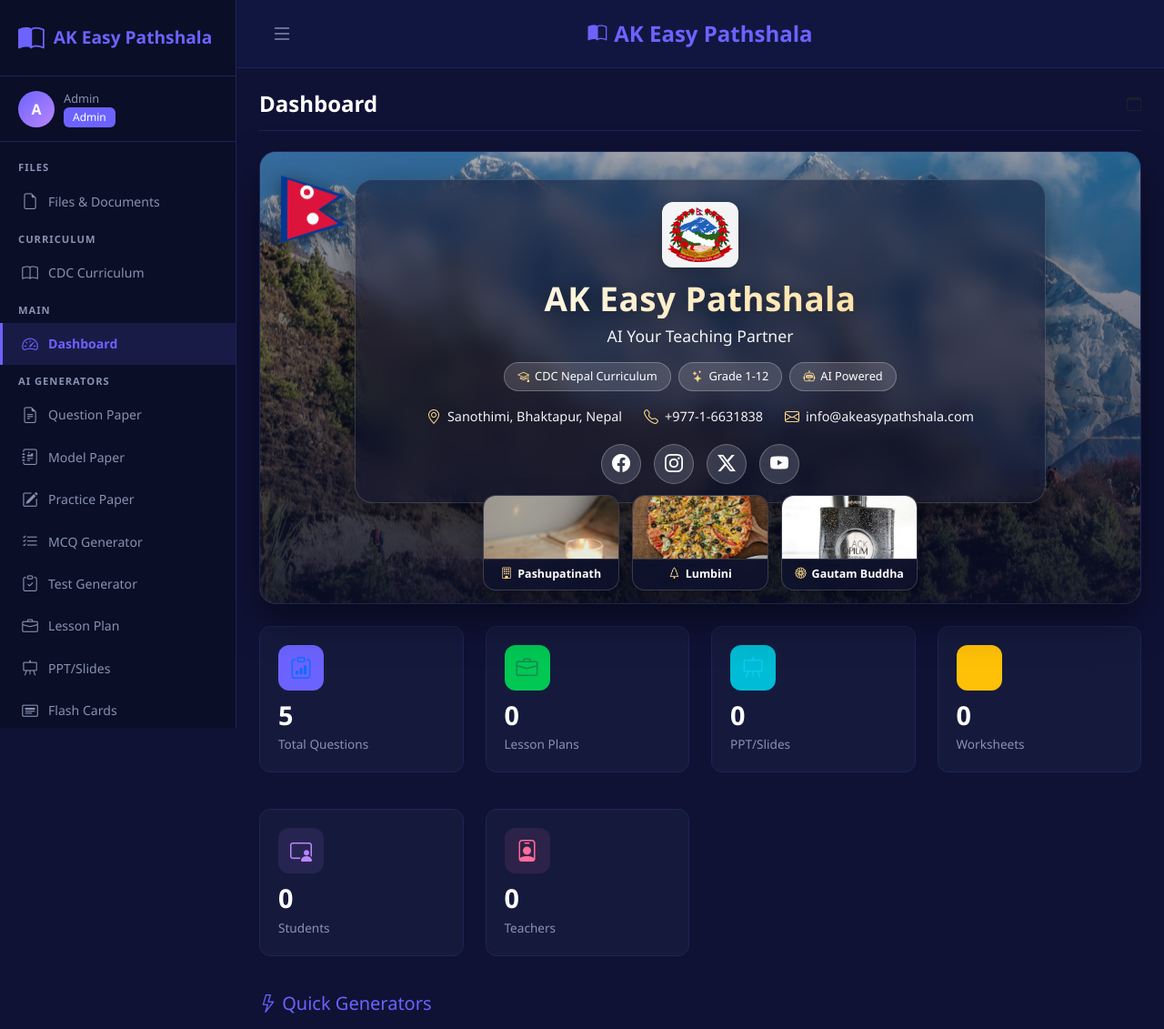
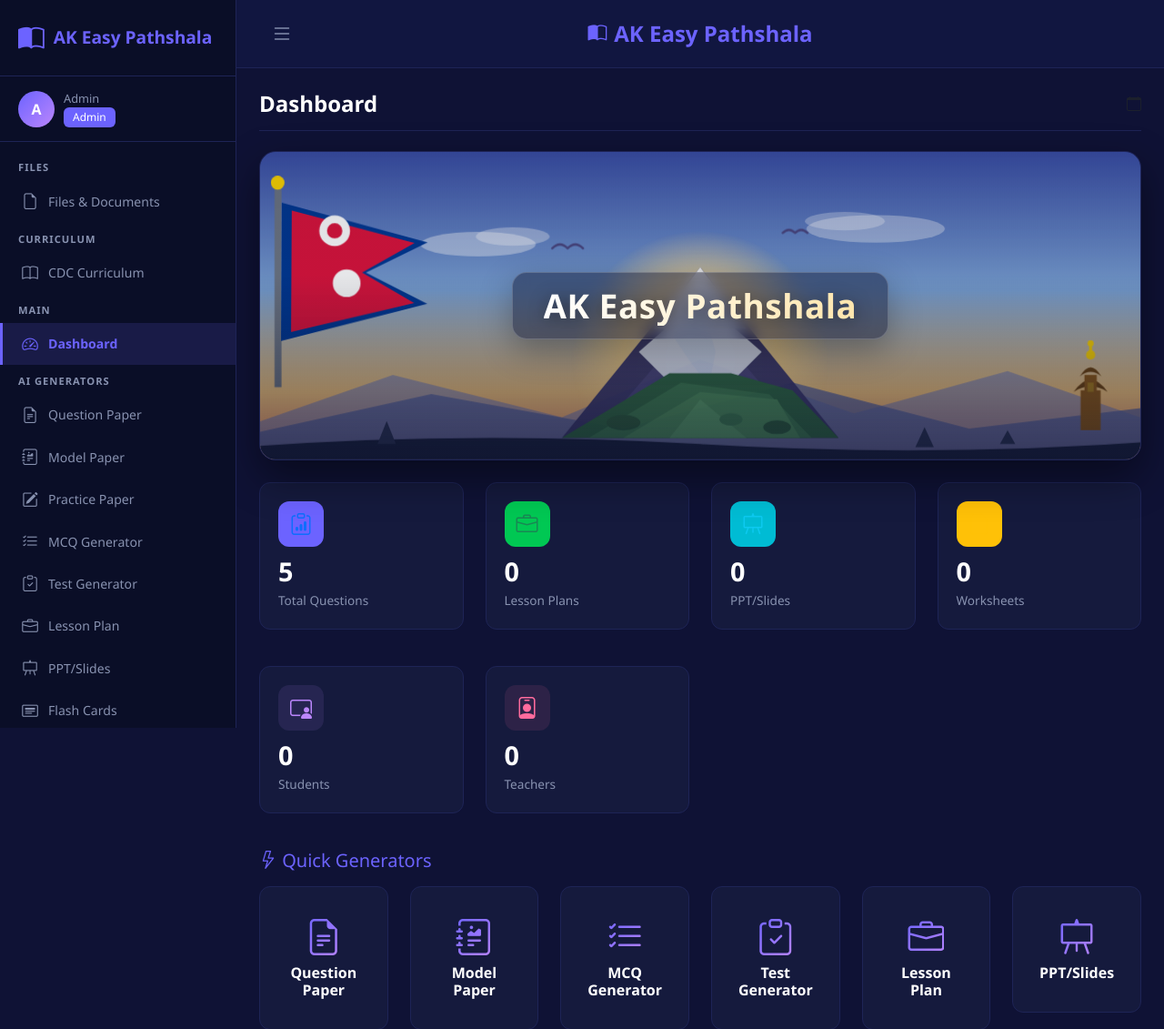
Before and after one commit to anilkurmi/AK-Easy-Pathshala-2027, a Flask app: page /dashboard in a window 1280 px wide. Shown: the top 1131 px of the page at 91% size. Run offline with Flask 3, Linux system fonts and the light colour scheme; a user stored in the database is signed in; data comes from the database, SQL or seed files in the repository; data that the repository does not hold is empty.

Commit message:
Add greenery to mountain base in hero banner

```diff
--- a/static/css/style.css
+++ b/static/css/style.css
@@ -311,7 +311,7 @@ body {
     position: relative;
     border-radius: 18px;
     overflow: hidden;
-    min-height: 400px;
+    min-height: 340px;
     display: flex;
     align-items: center;
     justify-content: center;
@@ -319,49 +319,23 @@ body {
     border: 1px solid var(--card-border);
 }
 
-.hero-bg {
+.hero-scene {
     position: absolute;
     top: 0; left: 0; right: 0; bottom: 0;
-    background-size: cover;
-    background-position: center;
-    animation: kenburns 22s ease-in-out infinite alternate;
-    transform-origin: center;
     z-index: 0;
 }
 
-@keyframes kenburns {
-    0% { transform: scale(1) translate(0, 0); }
-    50% { transform: scale(1.12) translate(-1.5%, 1.5%); }
-    100% { transform: scale(1) translate(0, 0); }
+.hero-scene svg {
+    width: 100%;
+    height: 100%;
+    display: block;
 }
 
-.hero-overlay-gradient {
+.hero-banner-overlay {
     position: absolute;
     top: 0; left: 0; right: 0; bottom: 0;
-    background: linear-gradient(180deg, rgba(10,14,39,0.35) 0%, rgba(10,14,39,0.55) 45%, rgba(10,14,39,0.88) 100%);
+    background: linear-gradient(180deg, rgba(10,14,39,0.15) 0%, rgba(10,14,39,0.1) 40%, rgba(10,14,39,0.55) 100%);
     z-index: 1;
-}
-
-.hero-flag {
-    position: absolute;
-    top: 18px;
-    left: 18px;
-    z-index: 3;
-    filter: drop-shadow(0 4px 10px rgba(0,0,0,0.5));
-}
-
-.hero-flag svg { display: block; }
-
-.flag-waving {
-    transform-origin: 10px 90px;
-    animation: flagWave 3.2s ease-in-out infinite;
-}
-
-@keyframes flagWave {
-    0%, 100% { transform: rotate(0deg) skewY(0deg); }
-    25% { transform: rotate(3deg) skewY(1.5deg); }
-    50% { transform: rotate(0deg) skewY(0deg); }
-    75% { transform: rotate(-3deg) skewY(-1.5deg); }
 }
 
 .hero-inner {
@@ -370,207 +344,94 @@ body {
     width: 100%;
     display: flex;
     justify-content: center;
-    padding: 30px 22px 110px;
+    align-items: center;
+    padding: 20px;
 }
 
 .hero-main {
     text-align: center;
-    max-width: 760px;
-    width: 100%;
-    padding: 24px 28px 20px;
-    border-radius: 20px;
-    background: rgba(12, 16, 45, 0.5);
-    backdrop-filter: blur(12px);
-    -webkit-backdrop-filter: blur(12px);
-    border: 1px solid rgba(255,255,255,0.15);
-    box-shadow: 0 14px 40px rgba(0,0,0,0.35);
+    padding: 14px 34px;
+    border-radius: 16px;
+    background: rgba(12, 16, 45, 0.45);
+    backdrop-filter: blur(8px);
+    -webkit-backdrop-filter: blur(8px);
+    border: 1px solid rgba(255,255,255,0.18);
+    box-shadow: 0 12px 36px rgba(0,0,0,0.3);
 }
-
-.hero-logo-wrap { margin-bottom: 12px; }
-
-.hero-logo-left { text-align: left; }
-.hero-logo-center { text-align: center; }
-.hero-logo-right { text-align: right; }
-
-.hero-logo-img {
-    height: 72px;
-    max-width: 160px;
-    object-fit: contain;
-    background: rgba(255,255,255,0.95);
-    border-radius: 12px;
-    padding: 6px;
-    box-shadow: 0 6px 18px rgba(0,0,0,0.25);
-}
-
-.hero-logo-icon {
-    width: 74px;
-    height: 74px;
-    margin: 0 auto;
-    background: linear-gradient(135deg, var(--accent), var(--purple));
-    border-radius: 50%;
-    display: flex;
-    align-items: center;
-    justify-content: center;
-    font-size: 2.1rem;
-    color: #fff;
-    box-shadow: 0 8px 24px rgba(108, 99, 255, 0.45);
-}
-
-.hero-logo-left .hero-logo-icon { margin: 0; }
-.hero-logo-right .hero-logo-icon { margin-left: auto; margin-right: 0; }
 
 .hero-title {
     font-size: 2.3rem;
     font-weight: 800;
     color: #fff;
-    margin: 0 0 6px;
-    letter-spacing: 0.5px;
-    background: linear-gradient(90deg, #fff, #ffd98a);
+    margin: 0;
+    letter-spacing: 0.6px;
+    background: linear-gradient(90deg, #ffffff, #ffe6ad);
     -webkit-background-clip: text;
     -webkit-text-fill-color: transparent;
     background-clip: text;
-    filter: drop-shadow(0 3px 10px rgba(0,0,0,0.4));
+    filter: drop-shadow(0 3px 10px rgba(0,0,0,0.45));
 }
 
-.hero-tagline {
-    font-size: 1.1rem;
-    color: rgba(255,255,255,0.95);
-    margin: 0 0 16px;
-    font-weight: 400;
+/* Hero SVG animations */
+.flag-waving {
+    transform-origin: 55px 155px;
+    animation: flagWave 3.2s ease-in-out infinite;
 }
 
-.hero-chips {
-    display: flex;
-    flex-wrap: wrap;
-    justify-content: center;
-    gap: 8px;
-    margin-bottom: 16px;
+@keyframes flagWave {
+    0%, 100% { transform: rotate(0deg) skewY(0deg); }
+    25% { transform: rotate(2.5deg) skewY(1.5deg); }
+    50% { transform: rotate(0deg) skewY(0deg); }
+    75% { transform: rotate(-2.5deg) skewY(-1.5deg); }
 }
 
-.hero-chips .chip {
-    display: inline-flex;
-    align-items: center;
-    gap: 6px;
-    background: rgba(255,255,255,0.14);
-    border: 1px solid rgba(255,255,255,0.25);
-    border-radius: 30px;
-    padding: 5px 14px;
-    font-size: 0.8rem;
-    color: #fff;
-    font-weight: 500;
+.cloud {
+    animation: cloudFloat 24s linear infinite;
 }
 
-.hero-chips .chip i { color: #ffd98a; }
-
-.hero-meta {
-    display: flex;
-    flex-wrap: wrap;
-    justify-content: center;
-    gap: 8px 24px;
-    margin-bottom: 18px;
+.cloud-slow {
+    animation: cloudFloat 32s linear infinite reverse;
 }
 
-.hero-meta span {
-    color: rgba(255,255,255,0.95);
-    font-size: 0.9rem;
-    display: inline-flex;
-    align-items: center;
-    gap: 7px;
+@keyframes cloudFloat {
+    0% { transform: translateX(0); }
+    50% { transform: translateX(20px); }
+    100% { transform: translateX(0); }
 }
 
-.hero-meta i { color: #ffd98a; font-size: 1rem; }
-
-.hero-social {
-    display: flex;
-    justify-content: center;
-    gap: 14px;
+.sun-glow {
+    transform-origin: 600px 270px;
+    animation: sunPulse 4.5s ease-in-out infinite;
 }
 
-.hero-social a {
-    width: 44px;
-    height: 44px;
-    background: rgba(255,255,255,0.16);
-    backdrop-filter: blur(8px);
-    border-radius: 50%;
-    display: flex;
-    align-items: center;
-    justify-content: center;
-    color: #fff;
-    font-size: 1.25rem;
-    text-decoration: none;
-    transition: all 0.3s;
-    border: 1px solid rgba(255,255,255,0.25);
+@keyframes sunPulse {
+    0%, 100% { opacity: 0.75; transform: scale(1); }
+    50% { opacity: 1; transform: scale(1.12); }
 }
 
-.hero-social a:hover {
-    background: linear-gradient(135deg, var(--accent), var(--purple));
-    transform: translateY(-4px) scale(1.08);
-    box-shadow: 0 8px 22px rgba(108, 99, 255, 0.5);
+.mountain-main {
+    transform-origin: 600px 360px;
+    animation: mountainBreathe 6s ease-in-out infinite;
 }
 
-/* Landmark strip */
-.landmark-strip {
-    position: absolute;
-    bottom: 14px;
-    left: 0; right: 0;
-    z-index: 3;
-    display: flex;
-    justify-content: center;
-    gap: 14px;
-    padding: 0 14px;
+@keyframes mountainBreathe {
+    0%, 100% { opacity: 0.95; }
+    50% { opacity: 1; }
 }
 
-.landmark-card {
-    width: 150px;
-    border-radius: 14px;
-    overflow: hidden;
-    background: rgba(12, 16, 45, 0.75);
-    backdrop-filter: blur(8px);
-    border: 1px solid rgba(255,255,255,0.18);
-    box-shadow: 0 8px 24px rgba(0,0,0,0.35);
-    transition: transform 0.3s, box-shadow 0.3s;
-    cursor: pointer;
+.birds {
+    animation: birdsFly 10s ease-in-out infinite;
 }
 
-.landmark-card:hover {
-    transform: translateY(-6px);
-    box-shadow: 0 14px 30px rgba(108, 99, 255, 0.35);
+@keyframes birdsFly {
+    0%, 100% { transform: translateX(0) translateY(0); }
+    50% { transform: translateX(-16px) translateY(-6px); }
 }
 
-.landmark-card img {
-    width: 100%;
-    height: 70px;
-    object-fit: cover;
-    display: block;
-    border-bottom: 1px solid rgba(255,255,255,0.15);
-}
-
-.landmark-card span {
-    display: flex;
-    align-items: center;
-    justify-content: center;
-    gap: 6px;
-    padding: 7px 8px;
-    font-size: 0.78rem;
-    color: #fff;
-    font-weight: 600;
-}
-
-.landmark-card span i { color: #ffd98a; }
-
 @media (max-width: 768px) {
-    .hero-banner { min-height: 360px; }
-    .hero-title { font-size: 1.7rem; }
-    .hero-logo-img { height: 55px; }
-    .hero-main { padding: 18px 14px 16px; }
-    .hero-inner { padding: 22px 12px 120px; }
-    .hero-chips { display: none; }
-    .landmark-card { width: 100px; }
-    .landmark-card img { height: 50px; }
-    .landmark-card span { font-size: 0.68rem; padding: 5px 4px; }
-    .landmark-strip { gap: 8px; }
-    .hero-flag { top: 10px; left: 10px; }
-    .hero-flag svg { width: 60px; height: 68px; }
+    .hero-banner { min-height: 240px; }
+    .hero-title { font-size: 1.6rem; }
+    .hero-main { padding: 10px 20px; }
 }
 
 /* Login Page */
--- a/templates/dashboard.html
+++ b/templates/dashboard.html
@@ -4,64 +4,100 @@
 {% block content %}
 
 <div class="hero-banner mb-4">
-    <div class="hero-bg" style="background-image:url('{{ url_for('static', filename='images/everest.jpg') }}')"></div>
-    <div class="hero-overlay-gradient"></div>
+    <div class="hero-scene" aria-hidden="true">
+        <svg viewBox="0 0 1200 400" preserveAspectRatio="xMidYMid slice" xmlns="http://www.w3.org/2000/svg">
+            <defs>
+                <linearGradient id="skyGrad2" x1="0" y1="0" x2="0" y2="1">
+                    <stop offset="0%" stop-color="#3a4fa8"/>
+                    <stop offset="45%" stop-color="#7aa2d4"/>
+                    <stop offset="78%" stop-color="#f2c57c"/>
+                    <stop offset="100%" stop-color="#ff9a6b"/>
+                </linearGradient>
+                <radialGradient id="sunGrad2" cx="50%" cy="50%" r="50%">
+                    <stop offset="0%" stop-color="#fff7d6" stop-opacity="1"/>
+                    <stop offset="60%" stop-color="#ffd98a" stop-opacity="0.8"/>
+                    <stop offset="100%" stop-color="#ffd98a" stop-opacity="0"/>
+                </radialGradient>
+                <linearGradient id="snowGrad" x1="0" y1="0" x2="0" y2="1">
+                    <stop offset="0%" stop-color="#ffffff"/>
+                    <stop offset="100%" stop-color="#dbe7ff"/>
+                </linearGradient>
+            </defs>
 
-    <div class="hero-flag">
-        <svg viewBox="0 0 180 200" width="90" height="100" xmlns="http://www.w3.org/2000/svg">
-            <g class="flag-waving">
-                <polygon points="10,16 152,58 96,90 152,122 10,164" fill="#003893"/>
-                <polygon points="24,24 136,60 92,90 136,120 24,156" fill="#dc143c"/>
-                <path d="M52,52 A15,15 0 1,1 82,52 A15,15 0 1,1 52,52 Z M60,52 A7,7 0 1,0 74,52 A7,7 0 1,0 60,52 Z" fill="#ffffff"/>
-                <circle cx="80" cy="110" r="13" fill="#ffffff"/>
+            <rect width="1200" height="400" fill="url(#skyGrad2)"/>
+
+            <circle class="sun-glow" cx="600" cy="270" r="150" fill="url(#sunGrad2)"/>
+            <circle cx="600" cy="270" r="45" fill="#fff3c4" opacity="0.95"/>
+
+            <g class="cloud">
+                <ellipse cx="300" cy="120" rx="75" ry="16" fill="#ffffff" opacity="0.4"/>
+                <ellipse cx="345" cy="110" rx="48" ry="12" fill="#ffffff" opacity="0.35"/>
+            </g>
+            <g class="cloud cloud-slow">
+                <ellipse cx="820" cy="100" rx="90" ry="18" fill="#ffffff" opacity="0.35"/>
+                <ellipse cx="780" cy="90" rx="52" ry="12" fill="#ffffff" opacity="0.3"/>
+            </g>
+
+            <polygon points="0,360 200,290 420,345 600,270 800,340 1000,285 1200,355 1200,400 0,400" fill="#6b7bbf" opacity="0.55"/>
+            <polygon points="0,370 250,315 500,360 720,300 950,360 1200,330 1200,400 0,400" fill="#55639f" opacity="0.75"/>
+
+            <g class="mountain-main">
+                <polygon points="420,372 600,150 780,372" fill="#3c3a6e"/>
+                <polygon points="460,372 600,210 740,372" fill="#4a4780"/>
+                <polygon points="600,150 660,230 540,230" fill="url(#snowGrad)"/>
+                <polygon points="600,150 600,230 540,230" fill="#ffffff" opacity="0.85"/>
+                <polygon points="560,230 600,190 640,230" fill="#f2f7ff"/>
+                <polygon points="520,260 600,190 680,260 640,300 560,300" fill="#e8f0ff"/>
+                <path d="M600,190 L620,260 L610,310 L600,290 L585,270 L565,240 Z" fill="#d7e4ff" opacity="0.6"/>
+                <polygon points="610,310 615,340 605,340 600,290" fill="#ffffff" opacity="0.5"/>
+                <polygon points="420,372 560,288 640,288 720,310 780,372" fill="#2e6b40"/>
+                <polygon points="455,372 575,300 690,315 745,372" fill="#3c7f4e"/>
+                <polygon points="500,372 600,312 700,322 730,372" fill="#4c925a"/>
+                <polygon points="560,372 600,322 660,372" fill="#5aa367"/>
+                <ellipse cx="500" cy="352" rx="22" ry="10" fill="#2a5f3a"/>
+                <ellipse cx="700" cy="358" rx="18" ry="9" fill="#2a5f3a"/>
+                <ellipse cx="640" cy="348" rx="15" ry="8" fill="#3c7f4e"/>
+            </g>
+
+            <g class="pashupatinath-thin">
+                <rect x="1095" y="310" width="26" height="52" fill="#8f5b18"/>
+                <path d="M1086,312 Q1108,280 1130,312 Q1108,298 1086,312 Z" fill="#6e4510"/>
+                <rect x="1100" y="290" width="16" height="24" fill="#8f5b18"/>
+                <path d="M1094,292 Q1108,268 1122,292 Q1108,280 1094,292 Z" fill="#6e4510"/>
+                <rect x="1104" y="300" width="8" height="12" fill="#a97f1e"/>
+                <circle cx="1108" cy="264" r="6" fill="#ffd700"/>
+                <rect x="1106" y="252" width="4" height="9" fill="#ffd700"/>
+                <circle cx="1108" cy="249" r="4" fill="#ffd700"/>
+            </g>
+
+            <g class="nepal-flag-big">
+                <rect x="46" y="46" width="9" height="260" fill="#6d7684"/>
+                <circle cx="50" cy="40" r="9" fill="#ffd700"/>
+                <g class="flag-waving">
+                    <polygon points="55,66 245,116 165,156 245,196 55,246" fill="#003893"/>
+                    <polygon points="68,76 228,117 160,156 228,195 68,234" fill="#dc143c"/>
+                    <path d="M104,102 A20,20 0 1,1 144,102 A20,20 0 1,1 104,102 Z M114,102 A10,10 0 1,0 134,102 A10,10 0 1,0 114,102 Z" fill="#ffffff"/>
+                    <circle cx="140" cy="170" r="18" fill="#ffffff"/>
+                </g>
+            </g>
+
+            <path d="M0,384 Q300,362 600,380 T1200,376 L1200,400 0,400 Z" fill="#1a2340"/>
+            <g class="pines" fill="#2b3557">
+                <polygon points="180,380 192,350 204,380"/>
+                <polygon points="880,384 892,358 904,384"/>
+                <polygon points="990,380 1000,362 1010,380"/>
+            </g>
+
+            <g class="birds" stroke="#4a4780" stroke-width="3" fill="none" stroke-linecap="round">
+                <path d="M420,130 q10,-10 20,0 M440,130 q10,-10 20,0"/>
+                <path d="M720,110 q8,-8 16,0 M736,110 q8,-8 16,0"/>
             </g>
         </svg>
     </div>
-
+    <div class="hero-banner-overlay"></div>
     <div class="hero-inner">
         <div class="hero-main">
-            <div class="hero-logo-wrap hero-logo-{{ LOGO_POSITION }}">
-                {% if LOGO_IMAGE_URL and 'http' in LOGO_IMAGE_URL %}
-                <img src="{{ LOGO_IMAGE_URL }}" alt="{{ SITE_NAME }} Logo" class="hero-logo-img">
-                {% elif LOGO_IMAGE_URL %}
-                <img src="{{ url_for('static', filename=LOGO_IMAGE_URL.replace('static/', '')) }}" alt="{{ SITE_NAME }} Logo" class="hero-logo-img">
-                {% else %}
-                <div class="hero-logo-icon"><i class="bi bi-book-half"></i></div>
-                {% endif %}
-            </div>
             <h1 class="hero-title">{{ SITE_NAME }}</h1>
-            <p class="hero-tagline">AI Your Teaching Partner</p>
-            <div class="hero-chips">
-                <span class="chip"><i class="bi bi-mortarboard"></i> CDC Nepal Curriculum</span>
-                <span class="chip"><i class="bi bi-stars"></i> Grade 1-12</span>
-                <span class="chip"><i class="bi bi-robot"></i> AI Powered</span>
-            </div>
-            <div class="hero-meta">
-                <span><i class="bi bi-geo-alt"></i> {{ SITE_ADDRESS }}</span>
-                <span><i class="bi bi-telephone"></i> {{ SITE_PHONE }}</span>
-                <span><i class="bi bi-envelope"></i> {{ SITE_EMAIL }}</span>
-            </div>
-            <div class="hero-social">
-                <a href="{{ SOCIAL_FACEBOOK }}" target="_blank" title="Facebook"><i class="bi bi-facebook"></i></a>
-                <a href="{{ SOCIAL_INSTAGRAM }}" target="_blank" title="Instagram"><i class="bi bi-instagram"></i></a>
-                <a href="{{ SOCIAL_TWITTER }}" target="_blank" title="Twitter"><i class="bi bi-twitter-x"></i></a>
-                <a href="{{ SOCIAL_YOUTUBE }}" target="_blank" title="YouTube"><i class="bi bi-youtube"></i></a>
-            </div>
-        </div>
-    </div>
-
-    <div class="landmark-strip">
-        <div class="landmark-card">
-            <img src="{{ url_for('static', filename='images/pashupatinath.jpg') }}" alt="Pashupatinath Temple">
-            <span><i class="bi bi-building"></i> Pashupatinath</span>
-        </div>
-        <div class="landmark-card">
-            <img src="{{ url_for('static', filename='images/lumbini.jpg') }}" alt="Lumbini">
-            <span><i class="bi bi-tree"></i> Lumbini</span>
-        </div>
-        <div class="landmark-card">
-            <img src="{{ url_for('static', filename='images/buddha.jpg') }}" alt="Gautam Buddha">
-            <span><i class="bi bi-flower1"></i> Gautam Buddha</span>
         </div>
     </div>
 </div>
```
